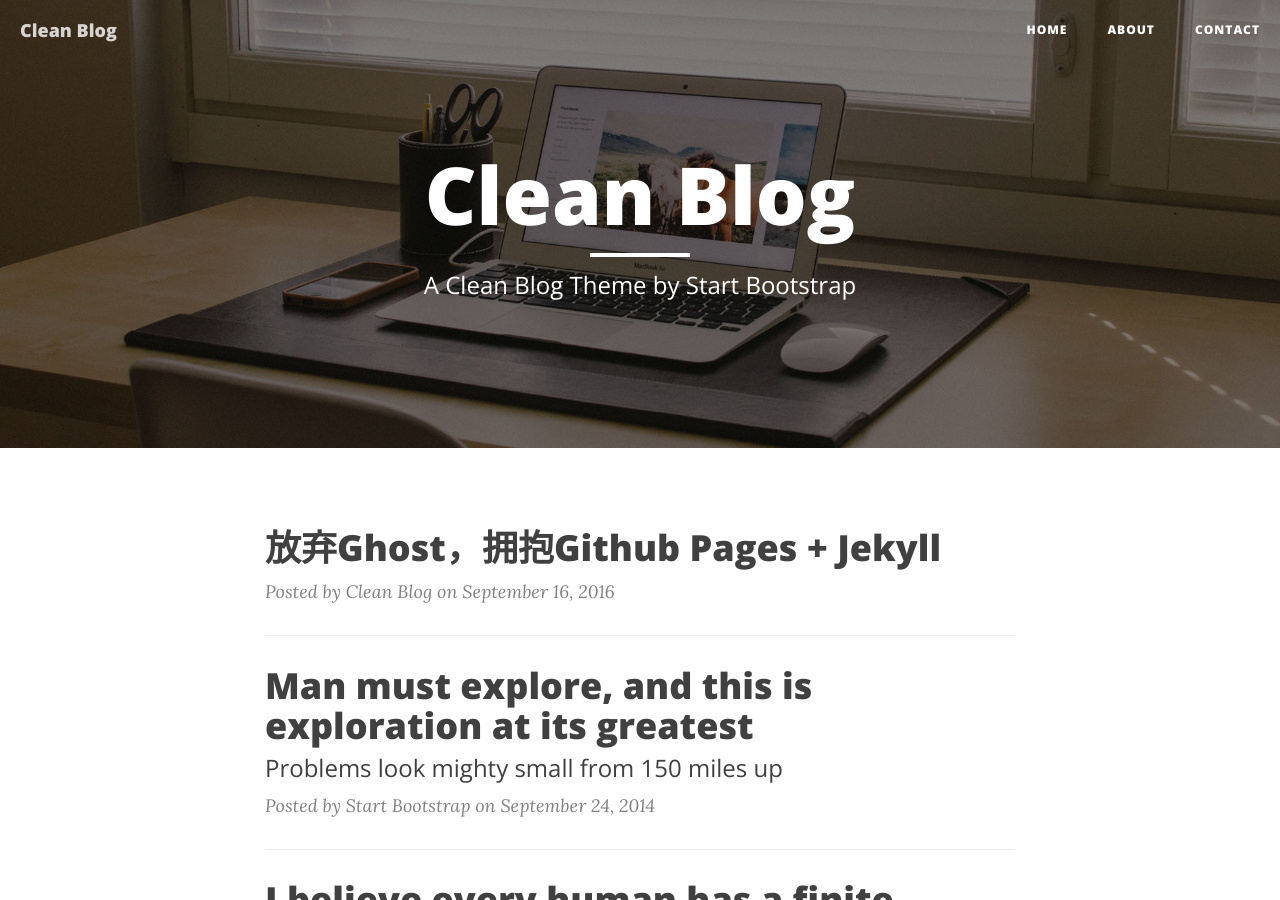
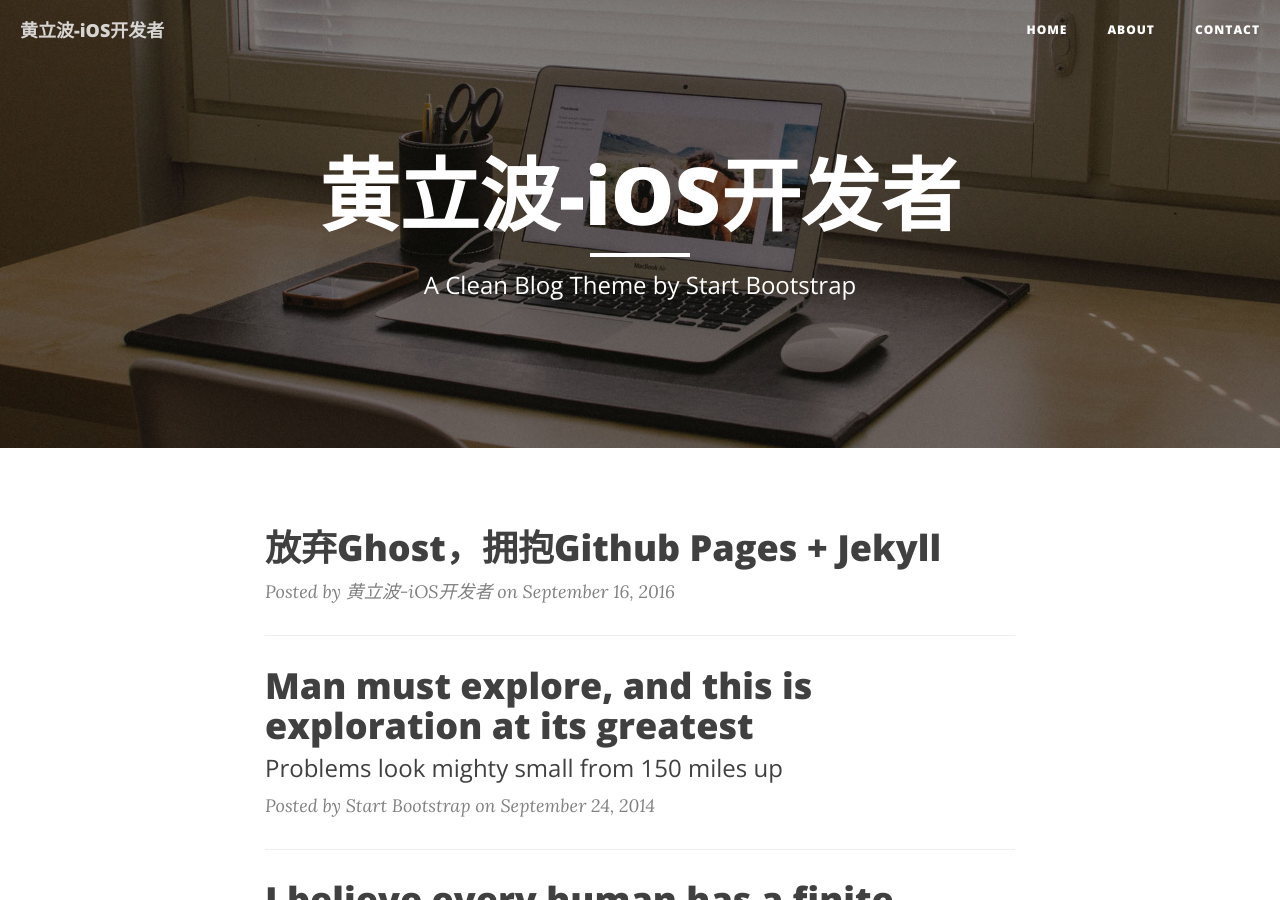
Before and after one commit to Huang-Libo/Huang-Libo.github.io, a Jekyll site: the page built from index.html, in a window 1280 px wide and 900 px high. Built offline with Jekyll 4.4.1, drawn with Linux system fonts in a browser that asks for light colours; nearby versions of some CDN libraries; the list of posts is cut into pages by our own code.

Commit message:
Change blog's title.

```diff
--- a/_config.yml
+++ b/_config.yml
@@ -1,5 +1,5 @@
 # Site settings
-title: Clean Blog
+title: 黄立波-iOS开发者
 header-img: img/home-bg.jpg
 email: your-email@yourdomain.com
 copyright_name: Your/Project/Corporate Name
```
Also changed, not shown: 2 other files.
